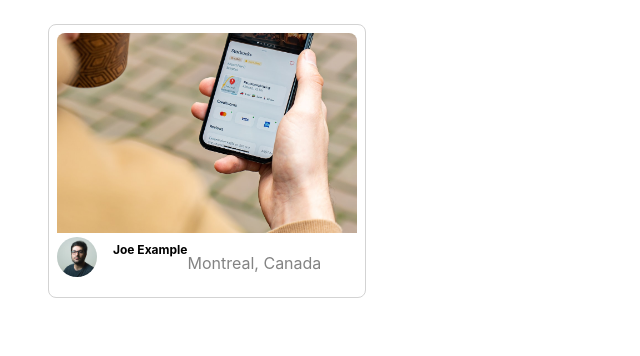
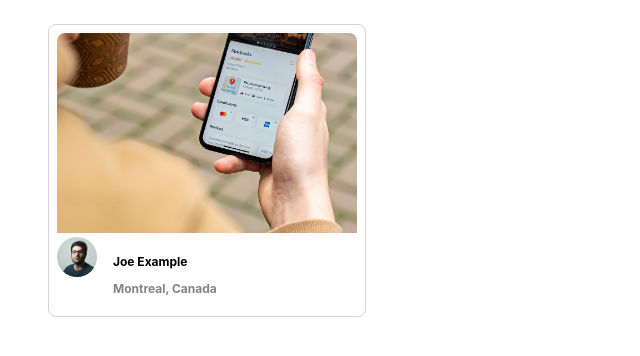
Before and after one commit to VictorDQuintero/photolabs, a React (Create React App) app in the folder frontend/: page / in a window 1280 px wide. Shown: the top 356 px of the page, without its empty margins (0-640 px from the left). Built offline with nearby package versions, Linux system fonts and the light colour scheme; the HTML template or start-up script is replaced by a standard one.

Commit message:
Fix styles for component

```diff
--- a/frontend/src/components/PhotoListItem.jsx
+++ b/frontend/src/components/PhotoListItem.jsx
@@ -6,13 +6,12 @@ const PhotoListItem = (props) => {
   return (
     <div className="photo-list__item">
       <img className="photo-list__image" src={props.photo.imageSource}/>
-
       <div className="photo-list__user-details">
         <img className="photo-list__user-profile" src={props.photo.profile} />
-
-          <p className="photo-list__user-info">{props.photo.username}</p>
+        <div className="photo-list__user-info">
+          <p>{props.photo.username}</p>
           <p className="photo-list__user-location">{props.photo.location.city}, {props.photo.location.country}</p>
-
+        </div>
       </div>
     </div>
   )
```
